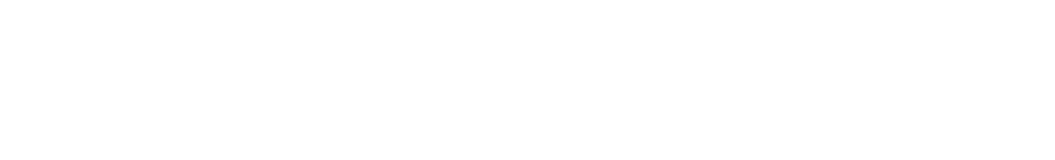
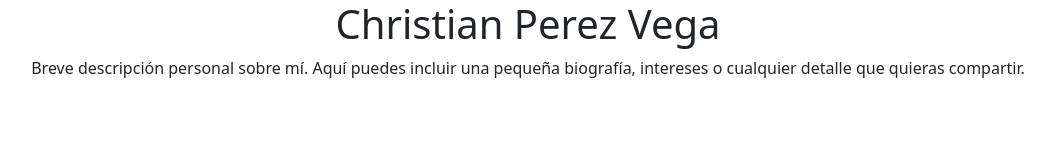
Before and after one commit to Chriper0218/punto_1, a plain HTML site: page index.html in a window 1280 px wide. Shown: the whole page, without its empty margins (112-1167 px from the left). Drawn offline with nearby package versions, Linux system fonts and the light colour scheme.

Commit message:
2th commit

```diff
--- a/index.html
+++ b/index.html
@@ -3,9 +3,15 @@
 <head>
     <meta charset="UTF-8">
     <meta name="viewport" content="width=device-width, initial-scale=1.0">
-    <title>Document</title>
+    <link href="https://cdn.jsdelivr.net/npm/bootstrap@5.3.3/dist/css/bootstrap.min.css" rel="stylesheet" integrity="sha384-QWTKZyjpPEjISv5WaRU9OFeRpok6YctnYmDr5pNlyT2bRjXh0JMhjY6hW+ALEwIH" crossorigin="anonymous">
+    <title>Punto 1</title>
 </head>
 <body>
+    <div class="container">
+        <div class="section-header text-center">
+            <h1>Christian Perez Vega</h1>
+            <p>Breve descripción personal sobre mí. Aquí puedes incluir una pequeña biografía, intereses o cualquier detalle que quieras compartir.</p>
+        </div>
 
 </body>
 </html>
```
